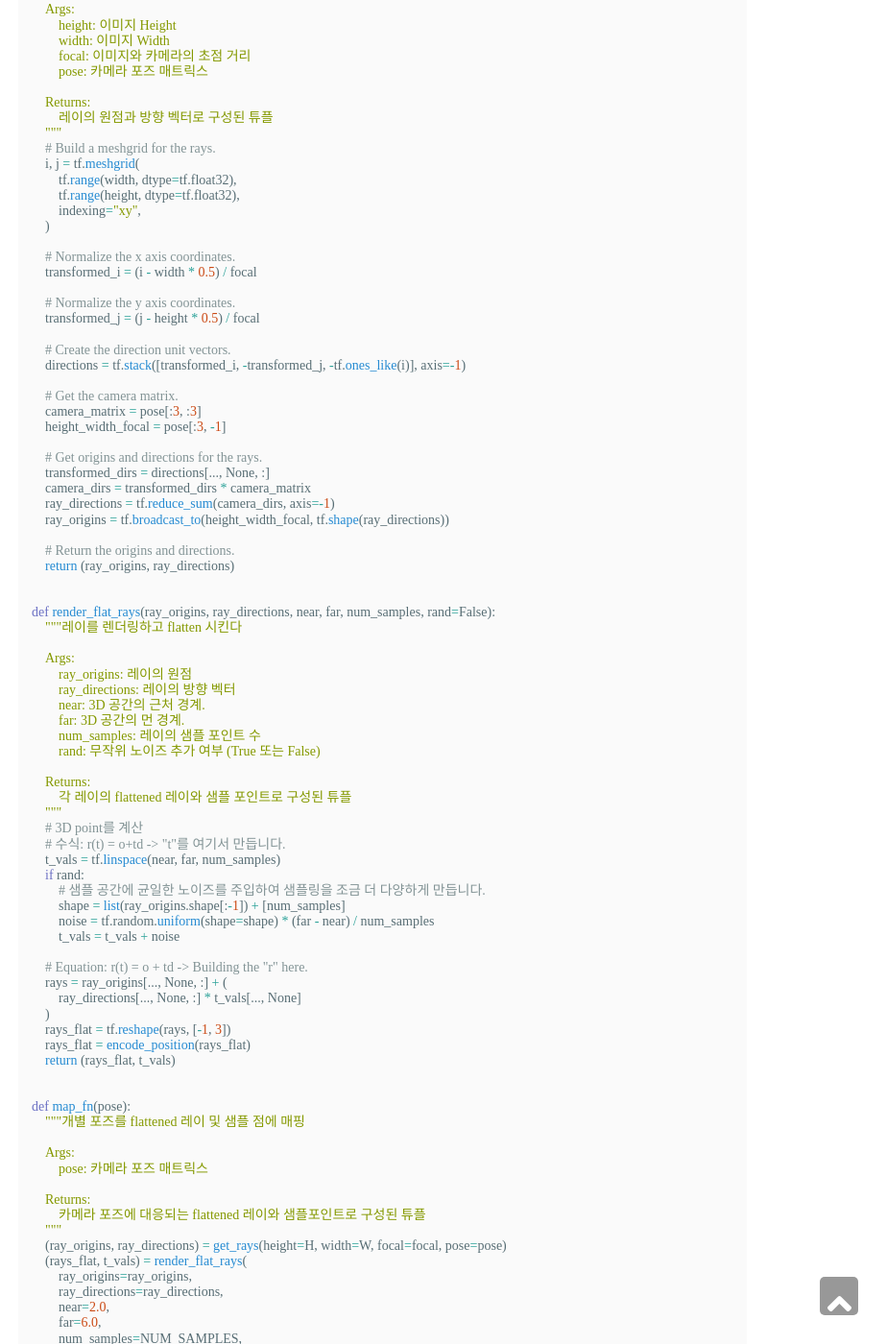
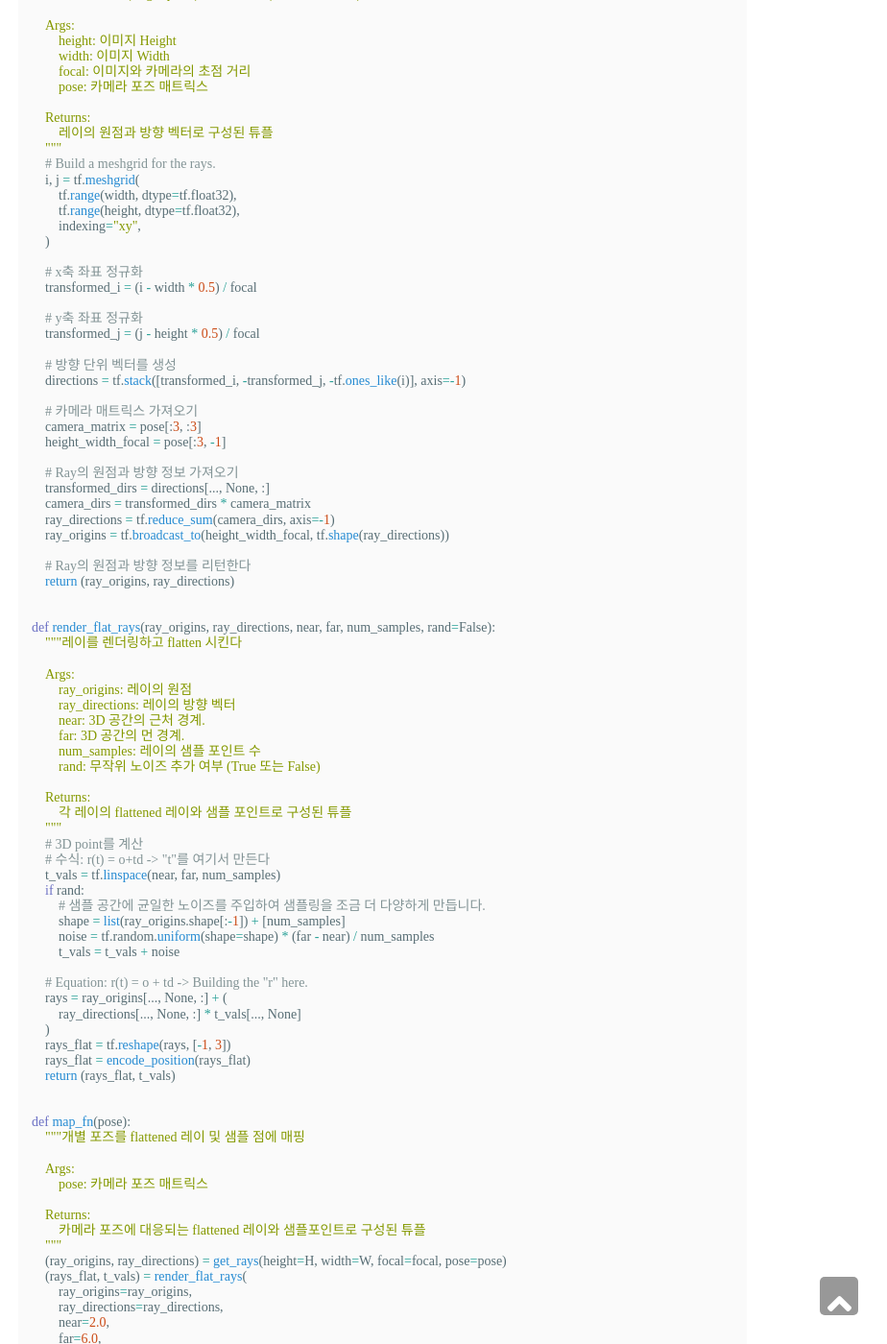
Before and after one commit to KerasKorea/KerasKorea.github.io, a Jekyll site: the page built from _posts/2023-09-22-NeRF로 3D volumetric rendering 하기.md, in a window 1280 px wide and 1400 px high, scrolled down 7934 px. Shown: the whole window at 96% size, without its empty margins (356-1280 px from the left). Built offline with Jekyll 4.4.1, drawn with Linux system fonts in a browser that asks for light colours; nearby versions of some CDN libraries; some web fonts are replaced; comment, search, counter and statistics services are not loaded; some of the changed text lies outside the part shown.

Commit message:
Update 2023-09-22-NeRF로 3D volumetric rendering 하기.md

````diff
--- a/_posts/2023-09-22-NeRF로 3D volumetric rendering 하기.md
+++ b/_posts/2023-09-22-NeRF로 3D volumetric rendering 하기.md
@@ -95,7 +95,8 @@ COLMAP 프레임은 [right, down, forwards] 또는 [x, -y, -z] 입니다. COLMAP
 ```python
 # 데이터가 존재하지 않으면 다운로드
 file_name = "tiny_nerf_data.npz"
-url = "https://people.eecs.berkeley.edu/~bmild/nerf/tiny_nerf_data.npz"
+# 기존의 url은 동작하지 않으므로 새 url로 교체함
+url =  "http://cseweb.ucsd.edu/~viscomp/projects/LF/papers/ECCV20/nerf/tiny_nerf_data.npz"
 if not os.path.exists(file_name):
     data = keras.utils.get_file(fname=file_name, origin=url)
 
@@ -190,26 +191,26 @@ def get_rays(height, width, focal, pose):
         indexing="xy",
     )
 
-    # Normalize the x axis coordinates.
+    # x축 좌표 정규화
     transformed_i = (i - width * 0.5) / focal
 
-    # Normalize the y axis coordinates.
+    # y축 좌표 정규화
     transformed_j = (j - height * 0.5) / focal
 
-    # Create the direction unit vectors.
+    # 방향 단위 벡터를 생성
     directions = tf.stack([transformed_i, -transformed_j, -tf.ones_like(i)], axis=-1)
 
-    # Get the camera matrix.
+    # 카메라 매트릭스 가져오기
     camera_matrix = pose[:3, :3]
     height_width_focal = pose[:3, -1]
 
-    # Get origins and directions for the rays.
+    # Ray의 원점과 방향 정보 가져오기
     transformed_dirs = directions[..., None, :]
     camera_dirs = transformed_dirs * camera_matrix
     ray_directions = tf.reduce_sum(camera_dirs, axis=-1)
     ray_origins = tf.broadcast_to(height_width_focal, tf.shape(ray_directions))
 
-    # Return the origins and directions.
+    # Ray의 원점과 방향 정보를 리턴한다
     return (ray_origins, ray_directions)
 
 
@@ -228,7 +229,7 @@ def render_flat_rays(ray_origins, ray_directions, near, far, num_samples, rand=F
         각 레이의 flattened 레이와 샘플 포인트로 구성된 튜플
     """
     # 3D point를 계산
-    # 수식: r(t) = o+td -> "t"를 여기서 만듭니다.
+    # 수식: r(t) = o+td -> "t"를 여기서 만든다
     t_vals = tf.linspace(near, far, num_samples)
     if rand:
         # 샘플 공간에 균일한 노이즈를 주입하여 샘플링을 조금 더 다양하게 만듭니다.
````
